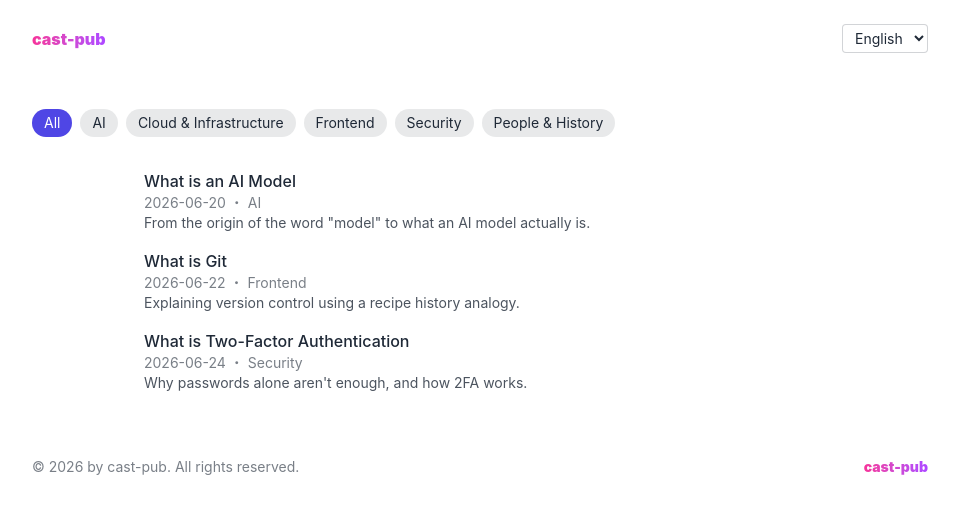
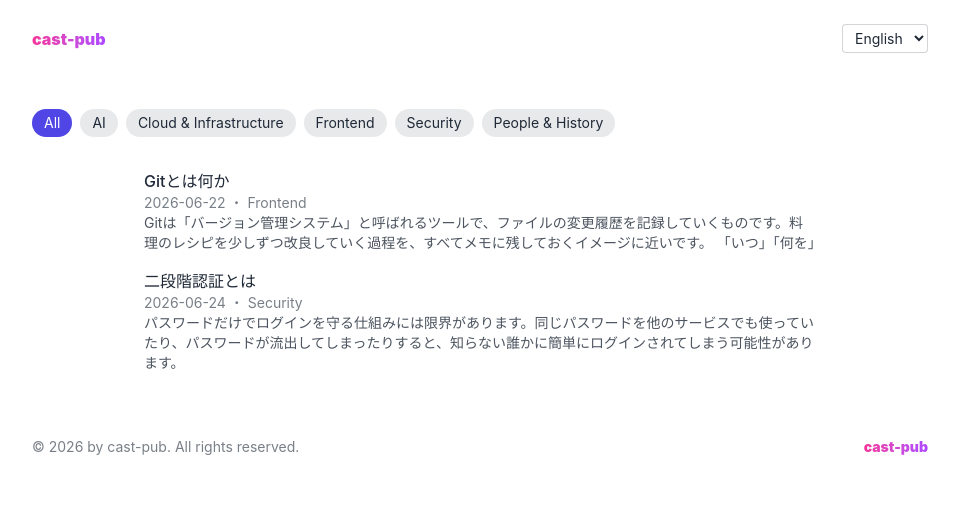
Before and after one commit to kkoisland/cast-pub, a React (Vite) app: page / in a window 1280 px wide. Shown: the top 514 px of the page, without its empty margins (160-1119 px from the left). Built offline with nearby package versions, Linux system fonts and the light colour scheme.

Commit message:
feat: load articles from Markdown files with frontmatter

```diff
--- /dev/null
+++ b/content/0001.md
@@ -0,0 +1,10 @@
+---
+id: what-is-an-ai-model
+title: AIモデルとは
+publishedAt: 2026-06-20
+category: ai
+published: false
+---
+「モデル」という言葉は、もともと統計学や物理学で使われてきた言葉で、「現実を簡略化して表した仕組み」を指します。天気予報の数式モデルや、経済の予測モデルと同じように、AIモデルも「入力に対してどう出力するか」を表現したものです。
+
+AIモデルの場合、その仕組みは大量のデータから学習されたパラメータ（数値の集まり）でできています。学習を終えたモデルは、新しい入力（文章や画像など）を受け取ると、学習時に見つけたパターンに基づいて出力を返します。「知能を持っている」わけではなく、「パターンを真似する仕組み」だと捉えると分かりやすくなります。
--- /dev/null
+++ b/content/0002.md
@@ -0,0 +1,10 @@
+---
+id: what-is-git
+title: Gitとは何か
+publishedAt: 2026-06-22
+category: frontend
+published: true
+---
+Gitは「バージョン管理システム」と呼ばれるツールで、ファイルの変更履歴を記録していくものです。料理のレシピを少しずつ改良していく過程を、すべてメモに残しておくイメージに近いです。
+
+「いつ」「何を」「なぜ」変えたかを記録しておけるので、後から前のレシピに戻したい場合も簡単に戻せますし、複数人で同時に同じレシピを改良していても、誰が何を変えたかが分かります。
--- /dev/null
+++ b/content/0003.md
@@ -0,0 +1,10 @@
+---
+id: what-is-two-factor-authentication
+title: 二段階認証とは
+publishedAt: 2026-06-24
+category: security
+published: true
+---
+パスワードだけでログインを守る仕組みには限界があります。同じパスワードを他のサービスでも使っていたり、パスワードが流出してしまったりすると、知らない誰かに簡単にログインされてしまう可能性があります。
+
+二段階認証は、パスワード（知っているもの）に加えて、スマートフォンに送られるコードや認証アプリ（持っているもの）など、もう一つの確認手段を組み合わせる仕組みです。片方が漏れても、もう片方が無ければログインできないため、安全性が大きく上がります。
--- /dev/null
+++ b/content/_template.md
@@ -0,0 +1,7 @@
+---
+id:
+title:
+publishedAt:
+category:
+published: false
+---
--- a/package.json
+++ b/package.json
@@ -13,6 +13,7 @@
 		"biome:lint": "biome lint --write ."
 	},
 	"dependencies": {
+		"js-yaml": "^5.2.1",
 		"react": "^19.2.7",
 		"react-dom": "^19.2.7",
 		"react-intl": "^10.1.13",
@@ -21,6 +22,7 @@
 	"devDependencies": {
 		"@biomejs/biome": "^2.5.1",
 		"@tailwindcss/vite": "^4.3.1",
+		"@types/js-yaml": "^4.0.9",
 		"@types/node": "^24.13.2",
 		"@types/react": "^19.2.17",
 		"@types/react-dom": "^19.2.3",
--- /dev/null
+++ b/src/articles.ts
@@ -0,0 +1,33 @@
+import type { Article, ArticleFrontmatter } from "./types";
+import { parseFrontmatter } from "./utils/frontmatter";
+
+const files = import.meta.glob<string>("/content/*.md", {
+	query: "?raw",
+	import: "default",
+	eager: true,
+});
+
+function toExcerpt(body: string): string {
+	return body
+		.replace(/^#+\s.*/gm, "")
+		.trim()
+		.slice(0, 100);
+}
+
+export const articles: Article[] = Object.entries(files)
+	.filter(([path]) => !path.split("/").pop()?.startsWith("_"))
+	.map(([, raw]) => {
+		const { meta, body } = parseFrontmatter(raw);
+		return { fm: meta as unknown as ArticleFrontmatter, body };
+	})
+	.filter(({ fm }) => fm.published)
+	.map(({ fm, body }) => ({
+		id: fm.id,
+		category: fm.category,
+		publishedAt: fm.publishedAt,
+		updatedAt: fm.updatedAt,
+		translations: {
+			ja: { title: fm.title, excerpt: toExcerpt(body), body },
+			en: { title: fm.title, excerpt: toExcerpt(body), body },
+		},
+	}));
--- a/src/mockArticles.ts
+++ /dev/null
@@ -1,58 +0,0 @@
-import type { Article } from "./types";
-
-export const mockArticles: Article[] = [
-	{
-		id: "what-is-an-ai-model",
-		category: "ai",
-		publishedAt: "2026-06-20",
-		translations: {
-			ja: {
-				title: "AIモデルとは",
-				excerpt:
-					"「モデル」という言葉の由来から、AIモデルの正体までを解説します。",
-				body: "「モデル」という言葉は、もともと統計学や物理学で使われてきた言葉で、「現実を簡略化して表した仕組み」を指します。天気予報の数式モデルや、経済の予測モデルと同じように、AIモデルも「入力に対してどう出力するか」を表現したものです。\n\nAIモデルの場合、その仕組みは大量のデータから学習されたパラメータ（数値の集まり）でできています。学習を終えたモデルは、新しい入力（文章や画像など）を受け取ると、学習時に見つけたパターンに基づいて出力を返します。「知能を持っている」わけではなく、「パターンを真似する仕組み」だと捉えると分かりやすくなります。",
-			},
-			en: {
-				title: "What is an AI Model",
-				excerpt:
-					'From the origin of the word "model" to what an AI model actually is.',
-				body: 'The word "model" originally comes from statistics and physics, where it means a simplified representation of how something works. A weather forecasting model or an economic model works the same way — it describes how an output is produced from an input. An AI model is no different.\n\nThat mechanism is made of parameters (a large set of numbers) learned from huge amounts of data. Once trained, the model takes a new input (text, an image, etc.) and produces an output based on the patterns it found during training. It\'s easier to understand if you think of it not as "having intelligence" but as "a mechanism that mimics patterns."',
-			},
-		},
-	},
-	{
-		id: "what-is-git",
-		category: "frontend",
-		publishedAt: "2026-06-22",
-		translations: {
-			ja: {
-				title: "Gitとは何か",
-				excerpt:
-					"バージョン管理の仕組みを、料理のレシピ履歴に例えて説明します。",
-				body: "Gitは「バージョン管理システム」と呼ばれるツールで、ファイルの変更履歴を記録していくものです。料理のレシピを少しずつ改良していく過程を、すべてメモに残しておくイメージに近いです。\n\n「いつ」「何を」「なぜ」変えたかを記録しておけるので、後から前のレシピに戻したい場合も簡単に戻せますし、複数人で同時に同じレシピを改良していても、誰が何を変えたかが分かります。",
-			},
-			en: {
-				title: "What is Git",
-				excerpt: "Explaining version control using a recipe history analogy.",
-				body: 'Git is a tool called a "version control system" — it records the history of changes to files over time. Think of it like keeping a note of every small improvement you make to a recipe, step by step.\n\nBecause it records what changed, when, and why, you can easily go back to an earlier version of the recipe if needed. It also lets multiple people improve the same recipe at the same time while keeping track of who changed what.',
-			},
-		},
-	},
-	{
-		id: "what-is-two-factor-authentication",
-		category: "security",
-		publishedAt: "2026-06-24",
-		translations: {
-			ja: {
-				title: "二段階認証とは",
-				excerpt: "パスワードだけでは足りない理由と、二段階認証の仕組み。",
-				body: "パスワードだけでログインを守る仕組みには限界があります。同じパスワードを他のサービスでも使っていたり、パスワードが流出してしまったりすると、知らない誰かに簡単にログインされてしまう可能性があります。\n\n二段階認証は、パスワード（知っているもの）に加えて、スマートフォンに送られるコードや認証アプリ（持っているもの）など、もう一つの確認手段を組み合わせる仕組みです。片方が漏れても、もう片方が無ければログインできないため、安全性が大きく上がります。",
-			},
-			en: {
-				title: "What is Two-Factor Authentication",
-				excerpt: "Why passwords alone aren't enough, and how 2FA works.",
-				body: "Protecting a login with just a password has its limits. If you reuse the same password across services, or if it leaks, someone else could log in without much trouble.\n\nTwo-factor authentication adds a second check on top of the password (something you know) — for example, a code sent to your phone or an authenticator app (something you have). Even if one factor is leaked, the other is still needed to log in, which makes things much safer.",
-			},
-		},
-	},
-];
--- a/src/pages/ArticleDetail.tsx
+++ b/src/pages/ArticleDetail.tsx
@@ -1,7 +1,7 @@
 import { useIntl } from "react-intl";
 import { Link, useParams } from "react-router-dom";
 import { categories } from "../categories";
-import { mockArticles } from "../mockArticles";
+import { articles } from "../articles";
 import type { Locale } from "../types";
 
 const ArticleDetail = () => {
@@ -10,7 +10,7 @@ const ArticleDetail = () => {
 	const displayLocale: Locale =
 		lang === "ja" || lang === "en" ? lang : (intl.locale as Locale);
 
-	const article = mockArticles.find((a) => a.id === id);
+	const article = articles.find((a) => a.id === id);
 
 	if (!article) {
 		return (
--- a/src/pages/ArticleList.tsx
+++ b/src/pages/ArticleList.tsx
@@ -1,7 +1,7 @@
 import { useIntl } from "react-intl";
 import { Link, useSearchParams } from "react-router-dom";
 import { categories } from "../categories";
-import { mockArticles } from "../mockArticles";
+import { articles } from "../articles";
 import type { Locale } from "../types";
 
 const ArticleList = () => {
@@ -11,8 +11,8 @@ const ArticleList = () => {
 	const selectedCategory = searchParams.get("category");
 
 	const filteredArticles = selectedCategory
-		? mockArticles.filter((article) => article.category === selectedCategory)
-		: mockArticles;
+		? articles.filter((article) => article.category === selectedCategory)
+		: articles;
 
 	const handleSelectCategory = (slug: string | null) => {
 		setSearchParams(slug ? { category: slug } : {});
--- /dev/null
+++ b/src/utils/frontmatter.ts
@@ -0,0 +1,19 @@
+import { load } from "js-yaml";
+
+interface ParsedFrontmatter {
+	meta: Record<string, unknown>;
+	body: string;
+}
+
+export function parseFrontmatter(raw: string): ParsedFrontmatter {
+	const match = raw.match(/^---\r?\n([\s\S]*?)\r?\n---\r?\n?([\s\S]*)$/);
+	if (!match) {
+		return { meta: {}, body: raw };
+	}
+	try {
+		const meta = (load(match[1]) as Record<string, unknown>) ?? {};
+		return { meta, body: match[2] };
+	} catch {
+		return { meta: {}, body: raw };
+	}
+}
```
Also changed, not shown: src/types.ts (+9 -0 lines), 2 other files (tests, documents, lock files or other folders).
